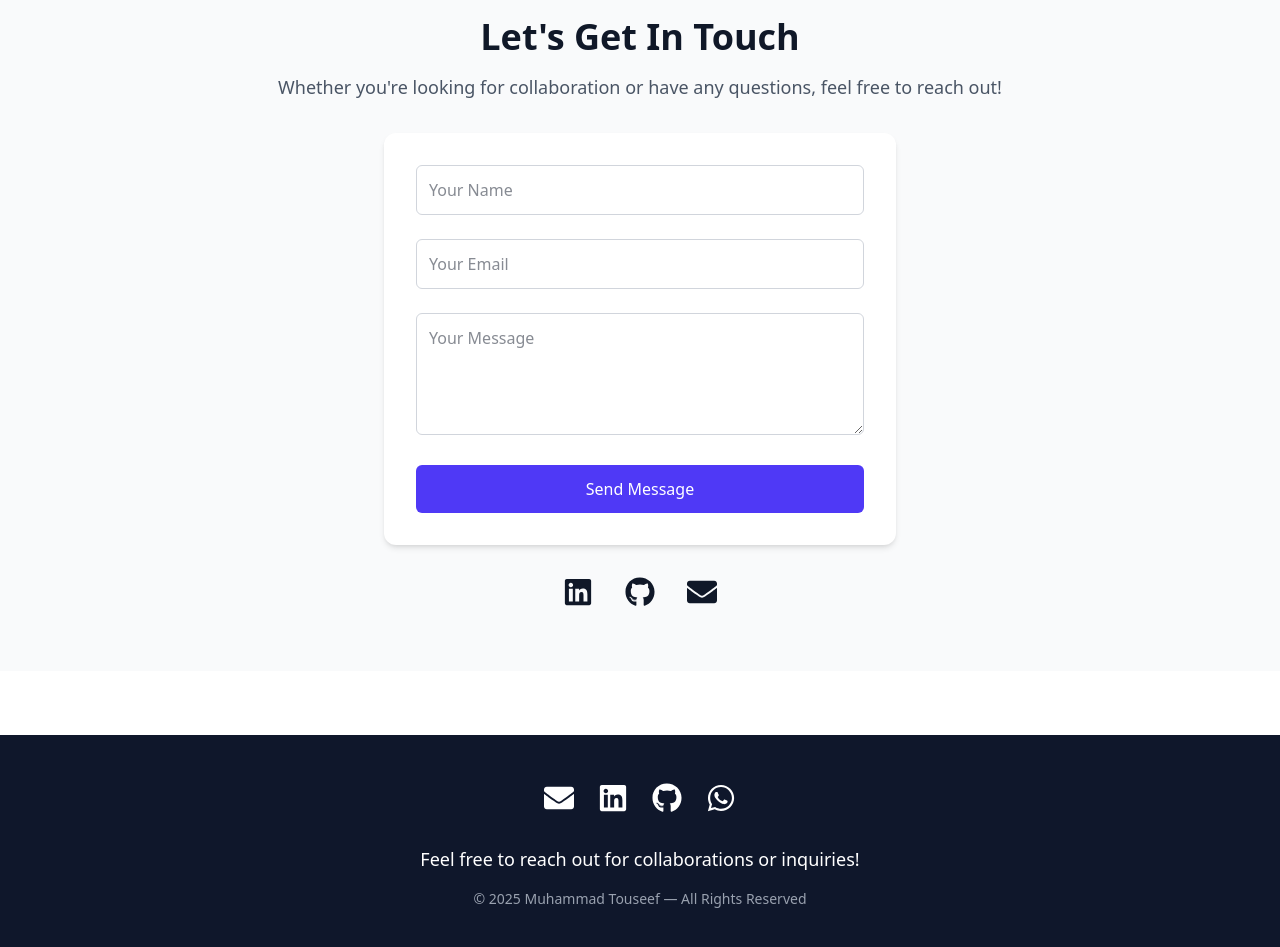
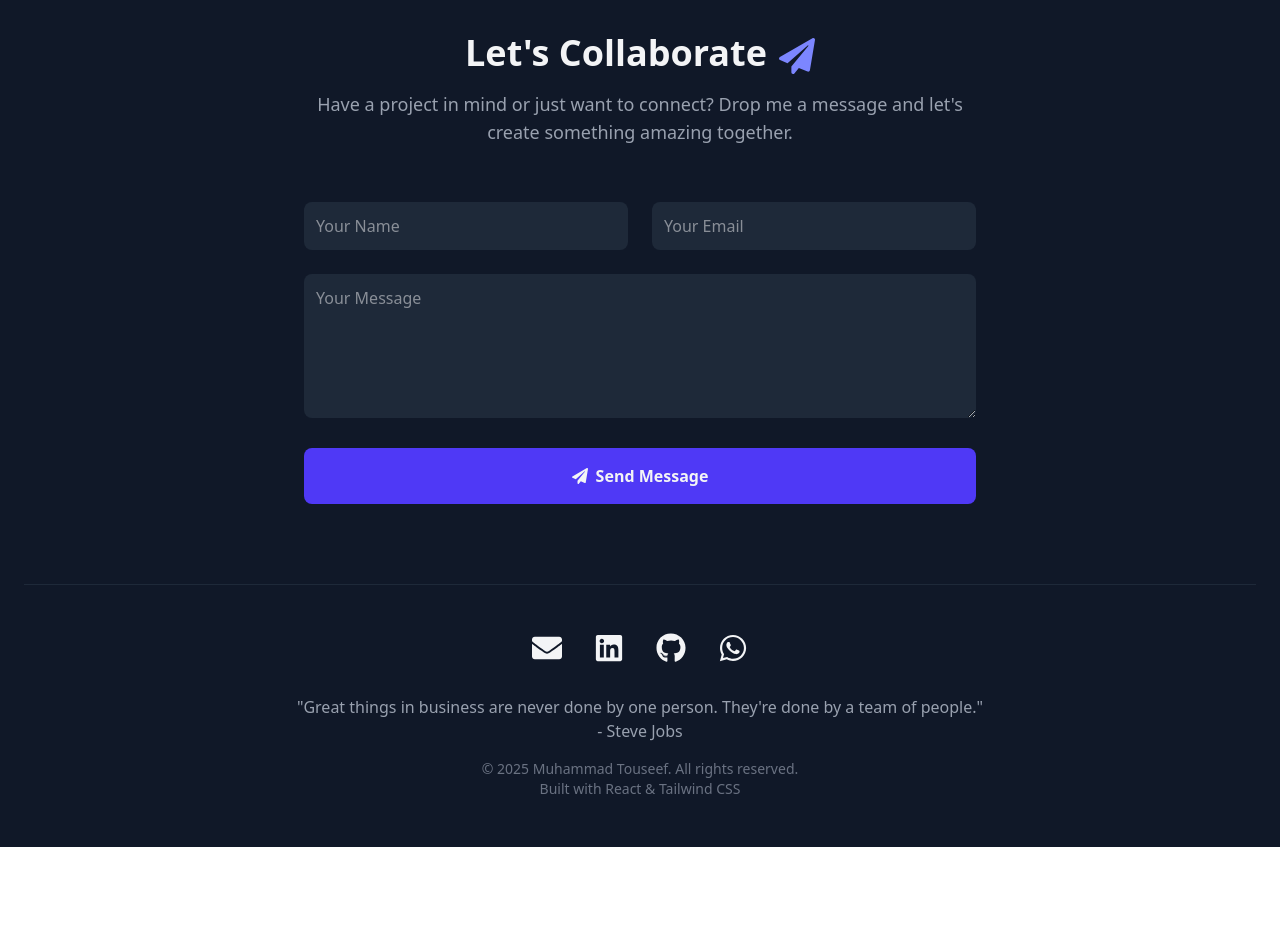
Before and after one commit to M-Touseef/my-portfolio, a React (Vite) app: page / in a window 1280 px wide. Shown: the part 3040-3987 px from the top of the page. After the commit the page ends 3887 px from the top, so only its background shows below. Built offline with nearby package versions, Linux system fonts and the light colour scheme.

Commit message:
initial commit

```diff
--- a/src/App.jsx
+++ b/src/App.jsx
@@ -6,6 +6,7 @@ import Skills from "./components/Skills";
 import Projects from "./components/Projects";
 import Contact from "./components/Contact";
 import Testimonials from "./components/Testimonials";
+import ContactFooter from "./components/ContactFooter";
 
 const App = () => {
   return (
@@ -39,10 +40,10 @@ const App = () => {
         <Skills />
         <Projects />
         <Testimonials />
-        <Contact />
+
       </main>
 
-      <Footer />
+      <ContactFooter />
     </div>
   );
 };
--- /dev/null
+++ b/src/components/ContactFooter.jsx
@@ -0,0 +1,158 @@
+import React, { useState } from "react";
+import { FaEnvelope, FaLinkedin, FaGithub, FaWhatsapp, FaPaperPlane } from "react-icons/fa";
+import { motion } from "framer-motion";
+
+const ContactFooter = () => {
+  const [formData, setFormData] = useState({ name: "", email: "", message: "" });
+  const [isSubmitted, setIsSubmitted] = useState(false);
+
+  const handleChange = (e) => {
+    setFormData({ ...formData, [e.target.name]: e.target.value });
+  };
+
+  const handleSubmit = (e) => {
+    e.preventDefault();
+    // Add your form submission logic here
+    setIsSubmitted(true);
+    setFormData({ name: "", email: "", message: "" });
+  };
+
+  const socialLinks = [
+    {
+      icon: <FaEnvelope />,
+      href: "mailto:your.email@example.com",
+      label: "Email",
+      color: "hover:text-blue-400"
+    },
+    {
+      icon: <FaLinkedin />,
+      href: "https://linkedin.com/in/yourprofile",
+      label: "LinkedIn",
+      color: "hover:text-blue-600"
+    },
+    {
+      icon: <FaGithub />,
+      href: "https://github.com/yourusername",
+      label: "GitHub",
+      color: "hover:text-gray-400"
+    },
+    {
+      icon: <FaWhatsapp />,
+      href: "https://wa.me/923001234567",
+      label: "WhatsApp",
+      color: "hover:text-green-400"
+    }
+  ];
+
+  return (
+    <section id="contact" className="relative bg-gray-900 text-gray-100 pt-20 pb-12 px-6">
+      <div className="max-w-7xl mx-auto">
+        {/* Contact Section */}
+        <motion.div
+          initial={{ opacity: 0, y: 20 }}
+          whileInView={{ opacity: 1, y: 0 }}
+          transition={{ duration: 0.6 }}
+          className="mb-20"
+        >
+          <div className="text-center mb-14">
+            <h2 className="text-4xl font-bold mb-4">
+              Let's Collaborate
+              <FaPaperPlane className="inline-block ml-3 text-indigo-400" />
+            </h2>
+            <p className="text-lg text-gray-400 max-w-2xl mx-auto">
+              Have a project in mind or just want to connect? Drop me a message and let's create something amazing together.
+            </p>
+          </div>
+
+          {isSubmitted ? (
+            <motion.div
+              initial={{ scale: 0.8 }}
+              animate={{ scale: 1 }}
+              className="text-center p-8 bg-gray-800 rounded-xl max-w-lg mx-auto"
+            >
+              <div className="text-2xl text-emerald-400 mb-2">🎉 Message Sent!</div>
+              <p className="text-gray-300">I'll get back to you within 24 hours.</p>
+            </motion.div>
+          ) : (
+            <form onSubmit={handleSubmit} className="max-w-2xl mx-auto">
+              <div className="grid md:grid-cols-2 gap-6 mb-6">
+                <input
+                  type="text"
+                  name="name"
+                  placeholder="Your Name"
+                  value={formData.name}
+                  onChange={handleChange}
+                  required
+                  className="w-full p-3 bg-gray-800 rounded-lg focus:ring-2 focus:ring-indigo-400 border-none"
+                />
+                <input
+                  type="email"
+                  name="email"
+                  placeholder="Your Email"
+                  value={formData.email}
+                  onChange={handleChange}
+                  required
+                  className="w-full p-3 bg-gray-800 rounded-lg focus:ring-2 focus:ring-indigo-400 border-none"
+                />
+              </div>
+              <textarea
+                name="message"
+                placeholder="Your Message"
+                value={formData.message}
+                onChange={handleChange}
+                required
+                rows="5"
+                className="w-full p-3 bg-gray-800 rounded-lg focus:ring-2 focus:ring-indigo-400 border-none mb-6"
+              />
+              <button
+                type="submit"
+                className="w-full py-4 bg-indigo-600 hover:bg-indigo-700 rounded-lg font-semibold transition-all flex items-center justify-center gap-2"
+              >
+                <FaPaperPlane /> Send Message
+              </button>
+            </form>
+          )}
+        </motion.div>
+
+        {/* Social Links & Footer */}
+        <motion.footer
+          initial={{ opacity: 0 }}
+          whileInView={{ opacity: 1 }}
+          transition={{ delay: 0.4 }}
+          className="border-t border-gray-800 pt-12"
+        >
+          <div className="flex flex-col items-center">
+            <div className="flex gap-8 mb-8">
+              {socialLinks.map((link, index) => (
+                <motion.a
+                  key={index}
+                  href={link.href}
+                  target="_blank"
+                  rel="noopener noreferrer"
+                  className={`text-3xl ${link.color} transition-colors`}
+                  aria-label={link.label}
+                  whileHover={{ scale: 1.1 }}
+                  whileTap={{ scale: 0.9 }}
+                >
+                  {link.icon}
+                </motion.a>
+              ))}
+            </div>
+
+            <p className="text-gray-400 text-center mb-4">
+              "Great things in business are never done by one person. They're done by a team of people."
+              <br />- Steve Jobs
+            </p>
+
+            <div className="text-sm text-gray-500 text-center">
+              <p>© {new Date().getFullYear()} Muhammad Touseef. All rights reserved.</p>
+              <p>Built with React & Tailwind CSS</p>
+            </div>
+          </div>
+        </motion.footer>
+      </div>
+    </section>
+  );
+};
+
+export default ContactFooter;
```
